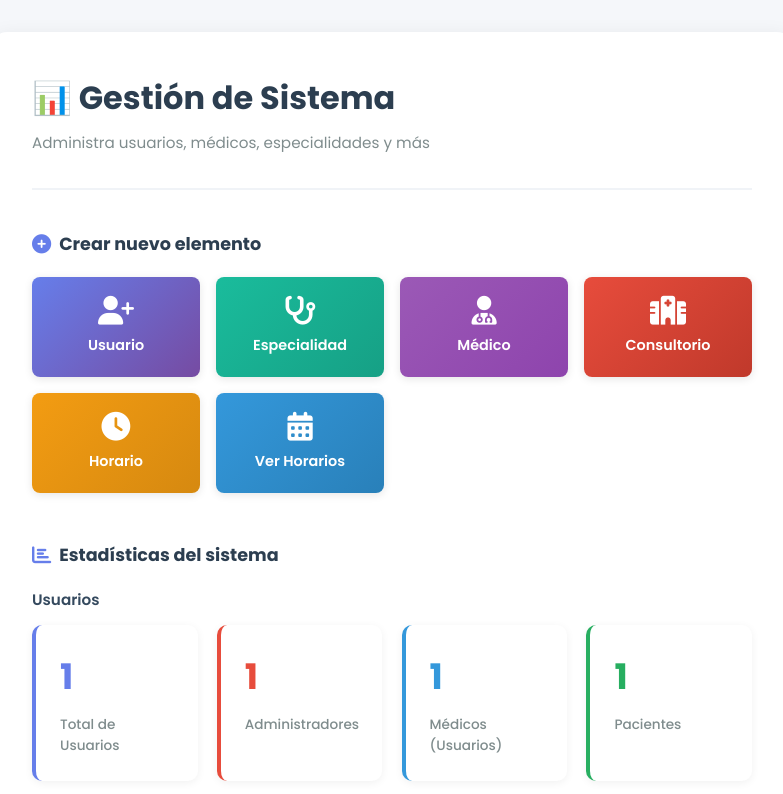
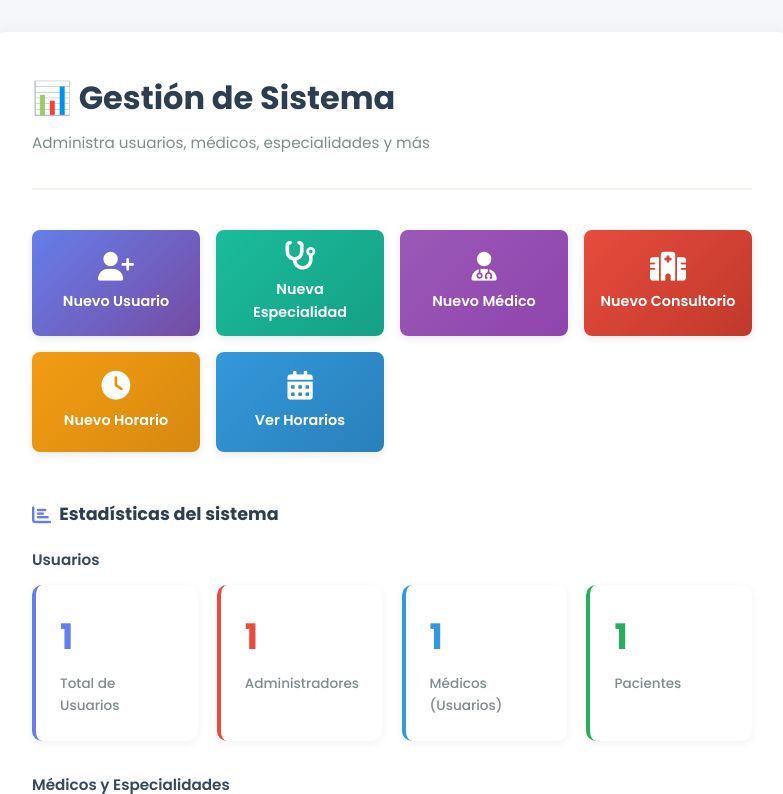
Before and after one commit to galeyro/Web-page-hospital, a Django app: template hospital/login/templates/control_users.html in a window 1280 px wide. Shown: the part 80-874 px from the top of the page, without its empty margins (248-1031 px from the left). Run offline with Django 5.2, Linux system fonts and the light colour scheme; tables that the repository leaves empty hold one stand-in row (values such as "Sample post"); the template is opened without the code that fills it: values that come from a table or form of the project are taken from there, most other values are stand-ins (such as "Sample title", 1, 10 or a date in 2020).

Commit message:
chor: minnor changes panel de acciones rapidas

```diff
--- a/hospital/login/templates/control_users.html
+++ b/hospital/login/templates/control_users.html
@@ -677,30 +677,27 @@
 
                 <!-- SECCIÓN: ACCIONES RÁPIDAS -->
                 <div class="acciones-rapidas-section">
-                    <div class="section-title">
-                        <i class="fas fa-plus-circle"></i>
-                        Crear nuevo elemento
-                    </div>
+
                     <div class="acciones-grid">
                         <a href="{% url 'create_user' %}" class="btn-accion btn-usuario" title="Crear nuevo usuario">
                             <i class="fas fa-user-plus"></i>
-                            <span>Usuario</span>
+                            <span>Nuevo Usuario</span>
                         </a>
                         <a href="{% url 'create_especialidad' %}" class="btn-accion btn-especialidad" title="Crear nueva especialidad">
                             <i class="fas fa-stethoscope"></i>
-                            <span>Especialidad</span>
+                            <span>Nueva Especialidad</span>
                         </a>
                         <a href="{% url 'create_medico' %}" class="btn-accion btn-medico" title="Crear nuevo médico">
                             <i class="fas fa-user-md"></i>
-                            <span>Médico</span>
+                            <span>Nuevo Médico</span>
                         </a>
                         <a href="{% url 'create_consultorio' %}" class="btn-accion btn-consultorio" title="Crear nuevo consultorio">
                             <i class="fas fa-hospital"></i>
-                            <span>Consultorio</span>
+                            <span>Nuevo Consultorio</span>
                         </a>
                         <a href="{% url 'create_horario' %}" class="btn-accion btn-horario" title="Crear nuevo horario">
                             <i class="fas fa-clock"></i>
-                            <span>Horario</span>
+                            <span>Nuevo Horario</span>
                         </a>
                         <a href="{% url 'list_horarios' %}" class="btn-accion btn-ver-horarios" title="Ver horarios existentes">
                             <i class="fas fa-calendar-alt"></i>
```
